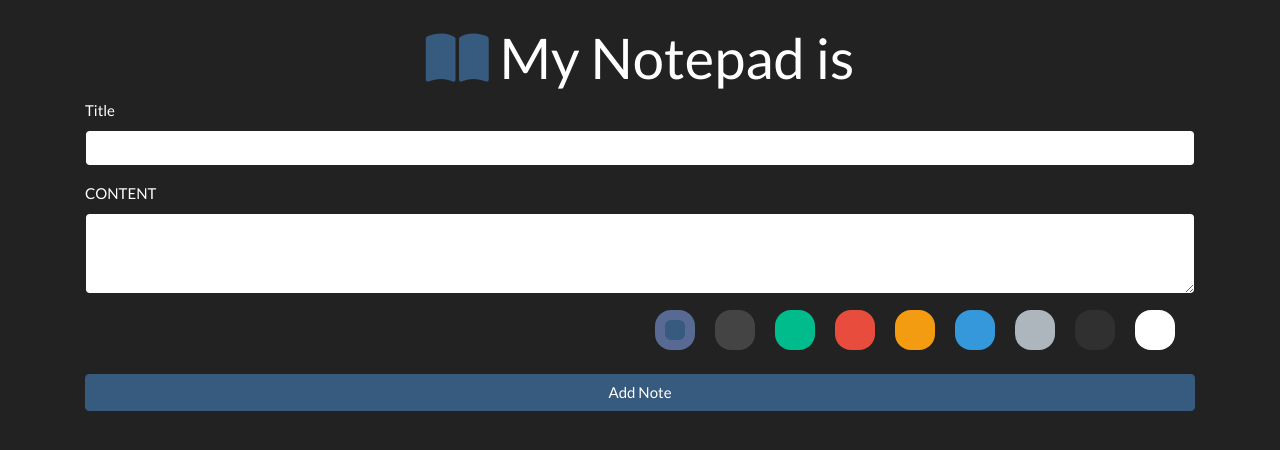
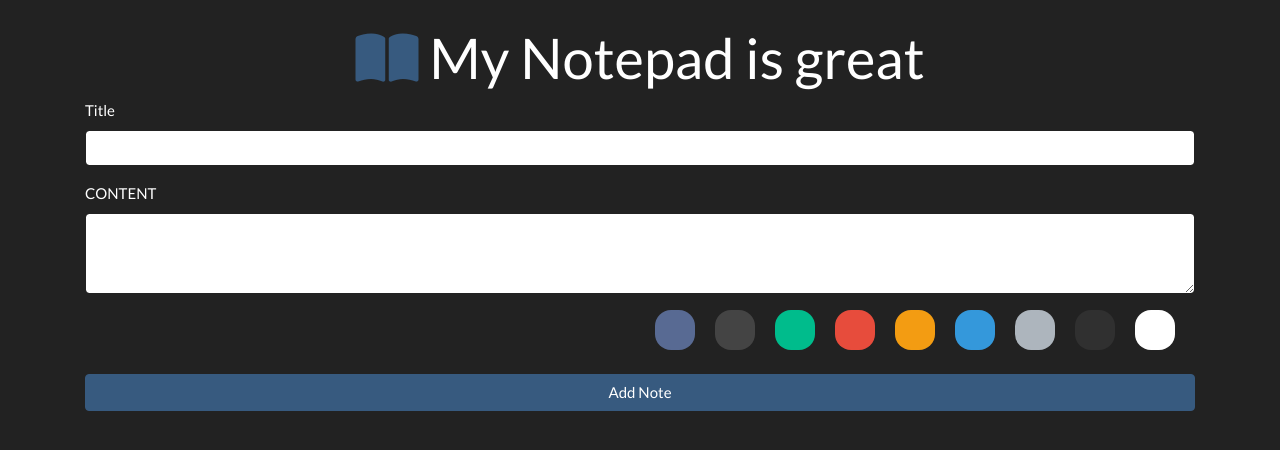
Before and after one commit to muskaan1202/notepad, a plain HTML site: page index.html in a window 1280 px wide. Drawn offline with nearby package versions, Linux system fonts and the light colour scheme.

Commit message:
modifying the content in the index and style file

```diff
--- a/index.html
+++ b/index.html
@@ -15,7 +15,7 @@
     <div class="container mt-4">
         <h1 class="display-4 text-center">
             <i class="fas fa-book-open text-primary"></i>
-            My Notepad is
+            My Notepad is great
         </h1>
         <form id="note-form">
             <div class="form-group">
--- a/style.css
+++ b/style.css
@@ -3,4 +3,4 @@
 .fa-trash, .fa-pencil-alt {cursor: pointer;}
 .hidden {display:none}
 .swatch {width:40px; height:40px; float:left; margin-right:20px; border-radius: 40%; cursor: pointer; }
-.swatch:hover, .active  {border: 10px solid rgb(88, 106, 147)}
+.swatch:hover, .active  {border: 20px solid rgb(88, 106, 147)}
```
